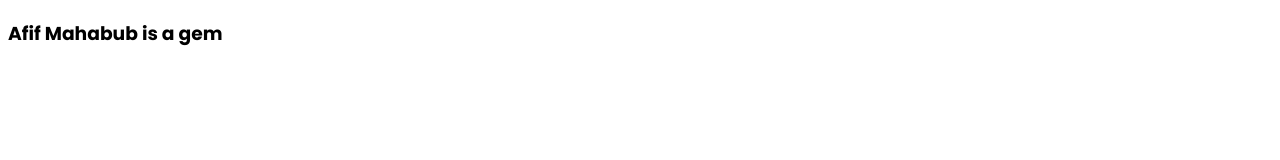
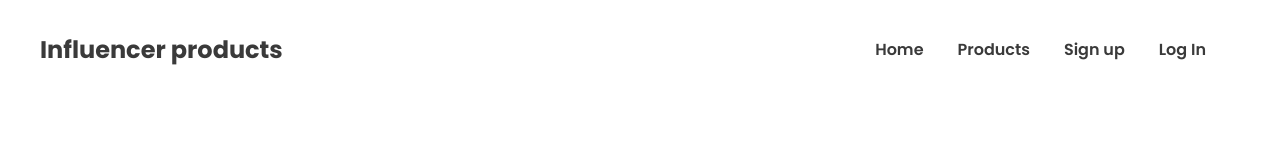
Before and after one commit to afifmahabub102/influence-gear-website, a plain HTML site: page gear.html in a window 1280 px wide. Drawn offline with Linux system fonts and the light colour scheme.

Commit message:
added navbar

```diff
--- a/gear.html
+++ b/gear.html
@@ -8,7 +8,20 @@
 </head>
 <body class="poppins-font">
 
-    <header><h3>Afif Mahabub is a gem</h3></header>
+    <header>
+
+        <nav class="nav-bar dis-flex">
+               <h3 class="nav-title dark-3A">Influencer products</h3>
+               <ul class="dis-flex">
+                  <li class="nav-item"><a href="" class="nav-link">Home</a></li>
+                  <li class="nav-item"><a href="" class="nav-link">Products</a></li>
+                  <li class="nav-item"><a href="" class="nav-link">Sign up</a></li>
+                  <li class="nav-item"><a href="" class="nav-link">Log In</a></li>
+
+               </ul>
+        </nav>
+
+    </header>
     <main></main>
     <footer></footer>
 </body>
--- a/style.css
+++ b/style.css
@@ -5,3 +5,48 @@
   font-weight: 400;
   font-style: normal;
 }
+
+/* Shared Styles */
+
+.dis-flex{
+  display: flex;
+}
+
+.dark-3A{
+  color: rgba(58, 58, 58, 1);
+
+}
+
+
+
+
+
+/* header styles */
+/* nav-styles */
+
+.nav-bar{
+  max-width: 1200px;
+  margin: 0 auto;
+  justify-content: space-between;
+  align-items: center;
+}
+
+nav li{
+  list-style: none;
+  margin-right: 34px;
+}
+
+nav a{
+  text-decoration: none;
+  color: rgba(58, 58, 58, 1);
+}
+
+.nav-title{
+  font-weight: 700;
+  font-size: 1.5rem;
+}
+
+.nav-item{
+  font-weight: 600;
+  font-size: 1rem;
+}
```
